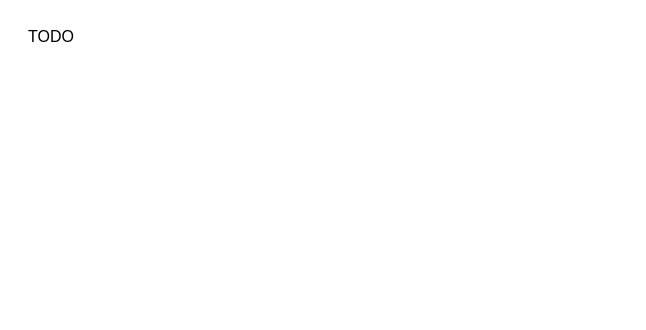
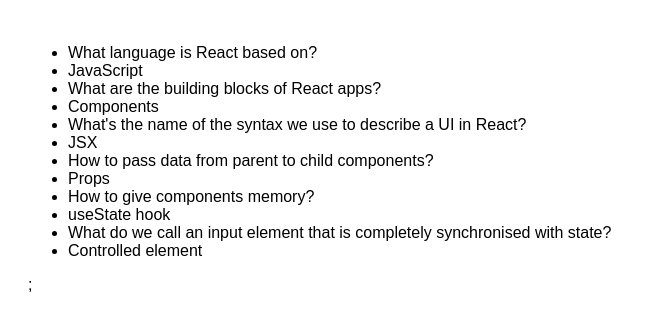
Before and after one commit to Scientific-Research/react-exercise-flashcards, a React (Vite) app: page / in a window 1280 px wide. Shown: the top 330 px of the page, without its empty margins (0-646 px from the left). Built offline with nearby package versions, Linux system fonts and the light colour scheme.

Commit message:
displaying questions and answers are working well!

```diff
--- a/src/App.tsx
+++ b/src/App.tsx
@@ -43,5 +43,18 @@
 ];
 
 function FlashCards() {
-  return <div>TODO</div>;
+  // return <div>TODO</div>;
+  return (
+    <>
+      <ul>
+        {questions.map((q) => (
+          <>
+            <li>{q.question}</li>
+            <li>{q.answer}</li>
+          </>
+        ))}
+      </ul>
+      ;
+    </>
+  );
 }
```
